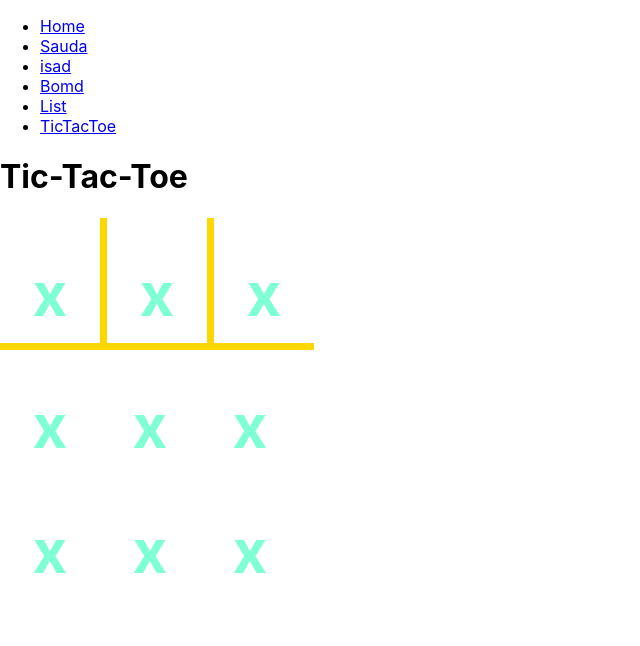
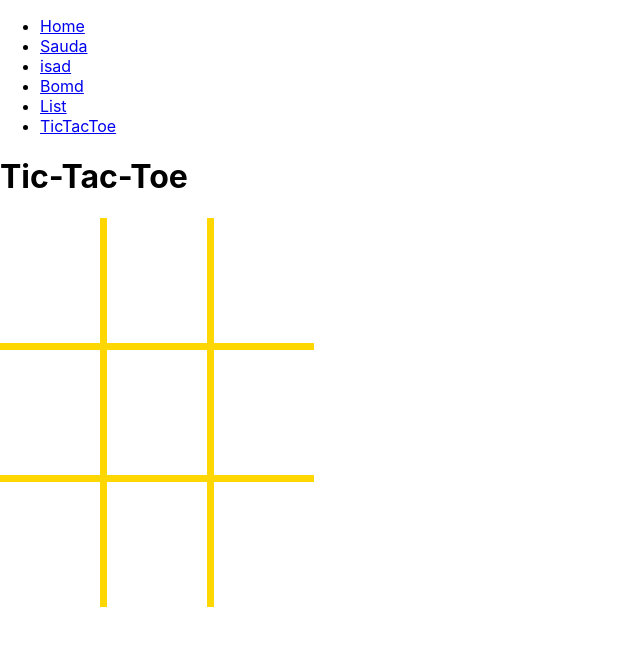
Before and after one commit to TJKwolf/react-isab, a React (Create React App) app in the folder tuomo-react-harjoitus/: page /TicTacToe in a window 1280 px wide. Shown: the top 646 px of the page, without its empty margins (0-640 px from the left). Built offline with nearby package versions, Linux system fonts and the light colour scheme.

Commit message:
on square kesken

```diff
--- a/tuomo-react-harjoitus/src/TicTacToe/TicTacToe.jsx
+++ b/tuomo-react-harjoitus/src/TicTacToe/TicTacToe.jsx
@@ -1,11 +1,22 @@
 import React from "react";
 import './TicTacToe.css';
 import { Board } from "./board";
+import {useState} from "react";
+import { useActionData } from "react-router-dom";
+
+const intialBoard = ['','','','','','','','',''];
+
 export const TicTacToe=()=>{
+    const[gameState, setGameState] = useState(intialBoard);
+    const[isXTurn, setIsXTurn] = useState(true);
+
+    const onSquareClick = () =>{
+        let strings = Array.form(gameState);
+    }
     return(
         <div>
             <h1>Tic-Tac-Toe</h1>
-            <Board/>
+            <Board gameState={gameState}/>
         </div>
     )
 }
--- a/tuomo-react-harjoitus/src/TicTacToe/board.jsx
+++ b/tuomo-react-harjoitus/src/TicTacToe/board.jsx
@@ -1,23 +1,23 @@
 import React from "react";
 import { Square } from "./square";
 
-export const Board  = () =>{
+export const Board  = ({gameState}) =>{
     return(
     <div>
         <div className="row">
-              <Square className="b-bottom-r"/>
-              <Square className="b-bottom-r"/>
-               <Square className="b-bottom"/>
+              <Square className="b-bottom-r" state={gameState[0]}/>
+              <Square className="b-bottom-r" state={gameState[1]}/>
+               <Square className="b-bottom" state={gameState[2]}/>
             </div>
         <div className="row">
-         <Square/>
-         <Square/>
-         <Square/>
+         <Square className="b-bottom-r" state={gameState[3]}/>
+         <Square className="b-bottom-r"state={gameState[4]}/>
+         <Square className="b-bottom"state={gameState[5]}/>
         </div>
             <div className="row">
-              <Square/>
-             <Square/>
-              <Square/>
+              <Square className="b-right"state={gameState[6]}/>
+             <Square className="b-right"state={gameState[7]}/>
+              <Square state={gameState[8]}/>
             </div>
     </div>
     );
--- a/tuomo-react-harjoitus/src/TicTacToe/square.jsx
+++ b/tuomo-react-harjoitus/src/TicTacToe/square.jsx
@@ -4,7 +4,7 @@
     const classes = props.className?`${props.className} square`: 'square';
     return(
         <div className={classes}>
-            <h1>x</h1>
+            <h1>{props.state}</h1>
         </div>
     );
 }
```
